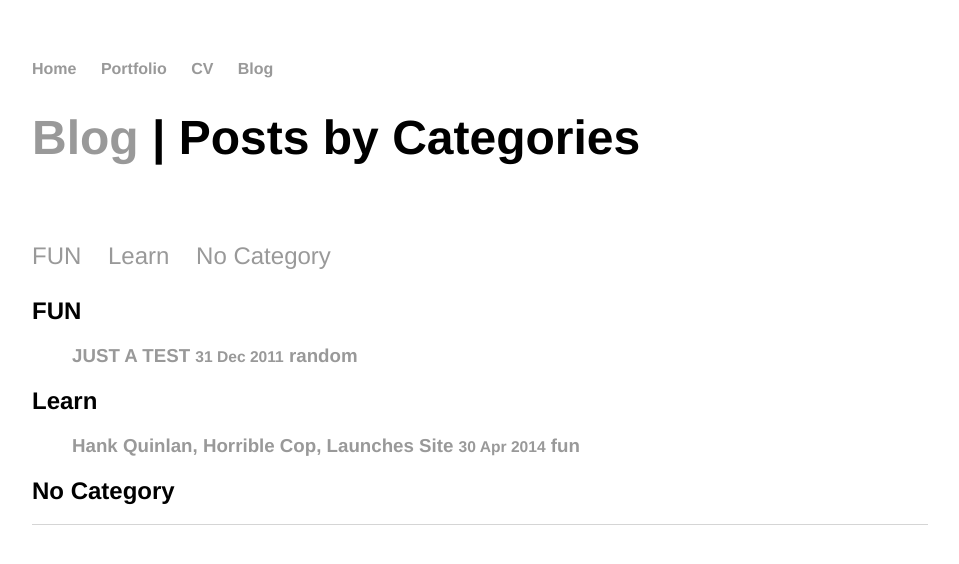
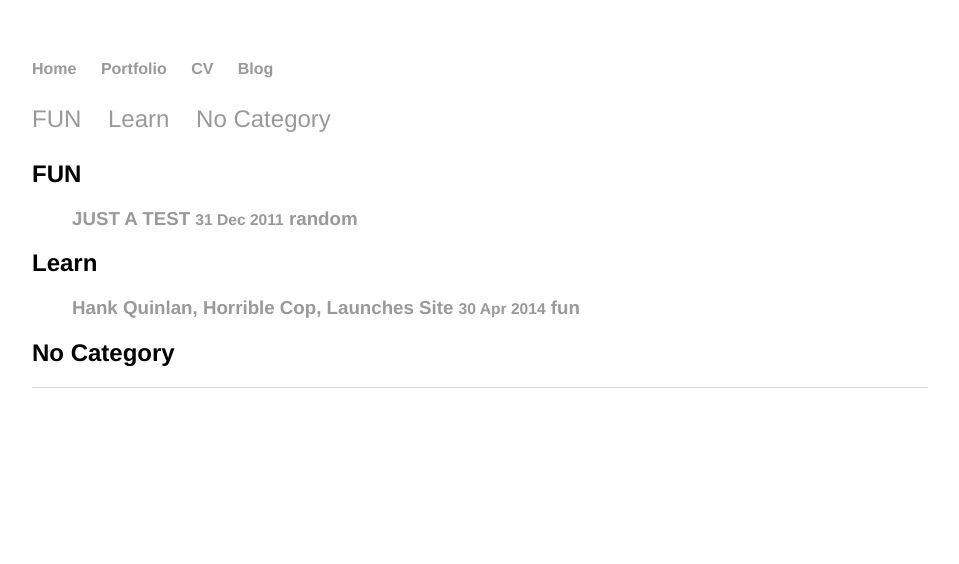
Before and after one commit to btmbtm/btmbtm.github.io, a Jekyll site: the page built from blog/category.html, in a window 1280 px wide. Shown: the top 564 px of the page, without its empty margins (160-1119 px from the left). Built offline with Jekyll 4.4.1, drawn with Linux system fonts in a browser that asks for light colours; Markdown is read by kramdown in place of the engine named in the settings.

Commit message:
Update category.html

```diff
--- a/blog/category.html
+++ b/blog/category.html
@@ -29,10 +29,7 @@ Here we generate all the categories.
 {% endif %}
 {% endfor %}
 
-<h1 class="page-title">
-  <a href="/blog">Blog</a> | {{ page.title }}
-</h1>
-<br/>
+
 
 <div class="posts">
 <p>
```
